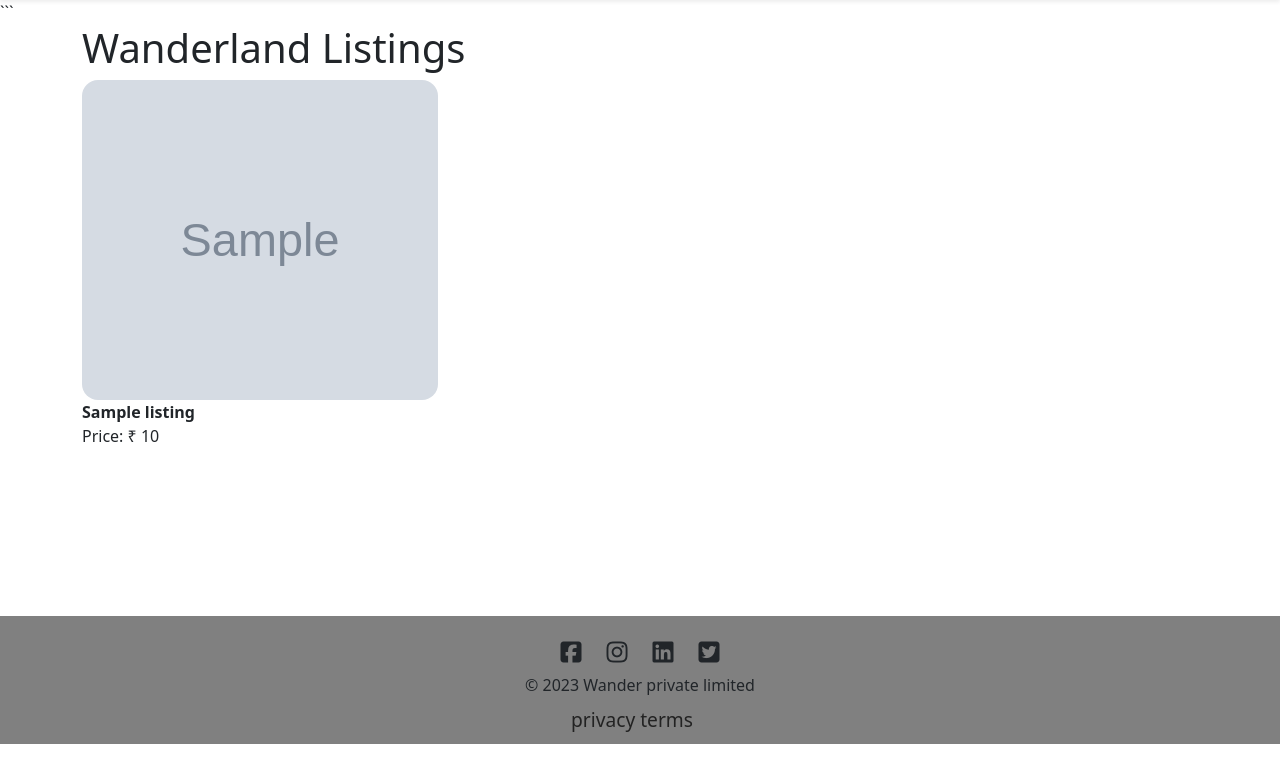
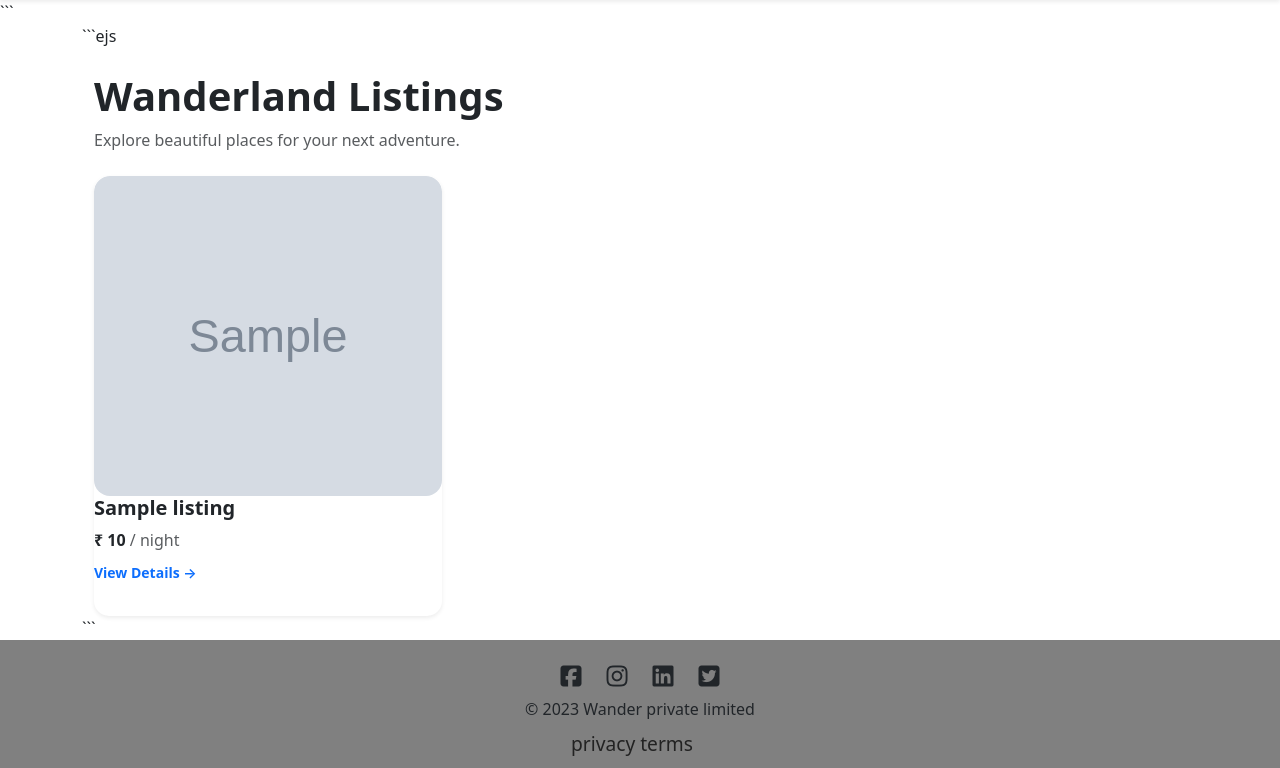
Before and after one commit to Akshay2005kr/airbnb, a Node project: template views/listings/index.ejs in a window 1280 px wide. Shown: the part 104-872 px from the top of the page. Before the commit the page ends 848 px from the top, so only its background shows below. Run offline with Node 20 templates, Linux system fonts and the light colour scheme; the template is opened without the code that fills it: most values are stand-ins (such as "Sample title", 1, 10 or a date in 2020); grey boxes marked "Sample" are stand-in pictures; some libraries are stand-ins or nearby versions.

Commit message:
Improve Airbnb listings card design

````diff
--- a/public/css/style.css
+++ b/public/css/style.css
@@ -135,3 +135,22 @@ footer{
         grid-template-columns: 1fr;
     }
 }
+
+.listing-link .card {
+    border-radius: 15px;
+    overflow: hidden;
+    transition: transform 0.3s ease, box-shadow 0.3s ease;
+}
+
+.listing-link .card:hover {
+    transform: translateY(-5px);
+    box-shadow: 0 8px 20px rgba(0, 0, 0, 0.12) !important;
+}
+
+.listing-link img {
+    transition: transform 0.3s ease;
+}
+
+.listing-link:hover img {
+    transform: scale(1.03);
+}
--- a/views/listings/index.ejs
+++ b/views/listings/index.ejs
@@ -1,35 +1,56 @@
+```ejs
 <% layout("layouts/boilerplate") %>
 
-<h1>Wanderland Listings</h1>
+<div class="container mt-4">
 
-<div class="row row-cols-lg-3 row-cols-md-2 row-cols-sm-1">
+    <div class="mb-4">
+        <h1 class="fw-bold">Wanderland Listings</h1>
+        <p class="text-muted">Explore beautiful places for your next adventure.</p>
+    </div>
+
+    <div class="row row-cols-lg-3 row-cols-md-2 row-cols-sm-1 g-4">
 
         <% for (let listing of allListing) { %>
-      <a href="/listings/<%= listing._id%>" class="listing-link">
 
-        <div class="col mb-4">
+            <div class="col">
 
-            <div class="card">
+                <a href="/listings/<%= listing._id %>" class="listing-link text-decoration-none">
+
+                    <div class="card h-100 border-0 shadow-sm">
+
                         <img
-                    src="<%= listing.image.url%>"
+                            src="<%= listing.image.url %>"
                             class="card-img-top"
-                    alt="listing_image"
-                    style="height: 20rem;"
+                            alt="<%= listing.title %>"
+                            style="height: 20rem; object-fit: cover;"
                         />
-                <div class="card-img-overlay">aaa</div>
 
                         <div class="card-body">
-                    <p class="card-text">
-                       <b> <%= listing.title %></b>
-                        <br>
-                        Price: ₹ <%= listing.price.toLocaleString("en-IN") %>
+
+                            <h5 class="card-title fw-bold text-dark">
+                                <%= listing.title %>
+                            </h5>
+
+                            <p class="card-text text-dark mb-2">
+                                <b>₹ <%= listing.price.toLocaleString("en-IN") %></b>
+                                <span class="text-muted"> / night</span>
                             </p>
-                </div>
+
+                            <small class="text-primary fw-semibold">
+                                View Details →
+                            </small>
+
                         </div>
 
                     </div>
+
                 </a>
+
+            </div>
 
         <% } %>
 
     </div>
+
+</div>
+```
````
Lines whose indentation alone changed are shown as unchanged.
